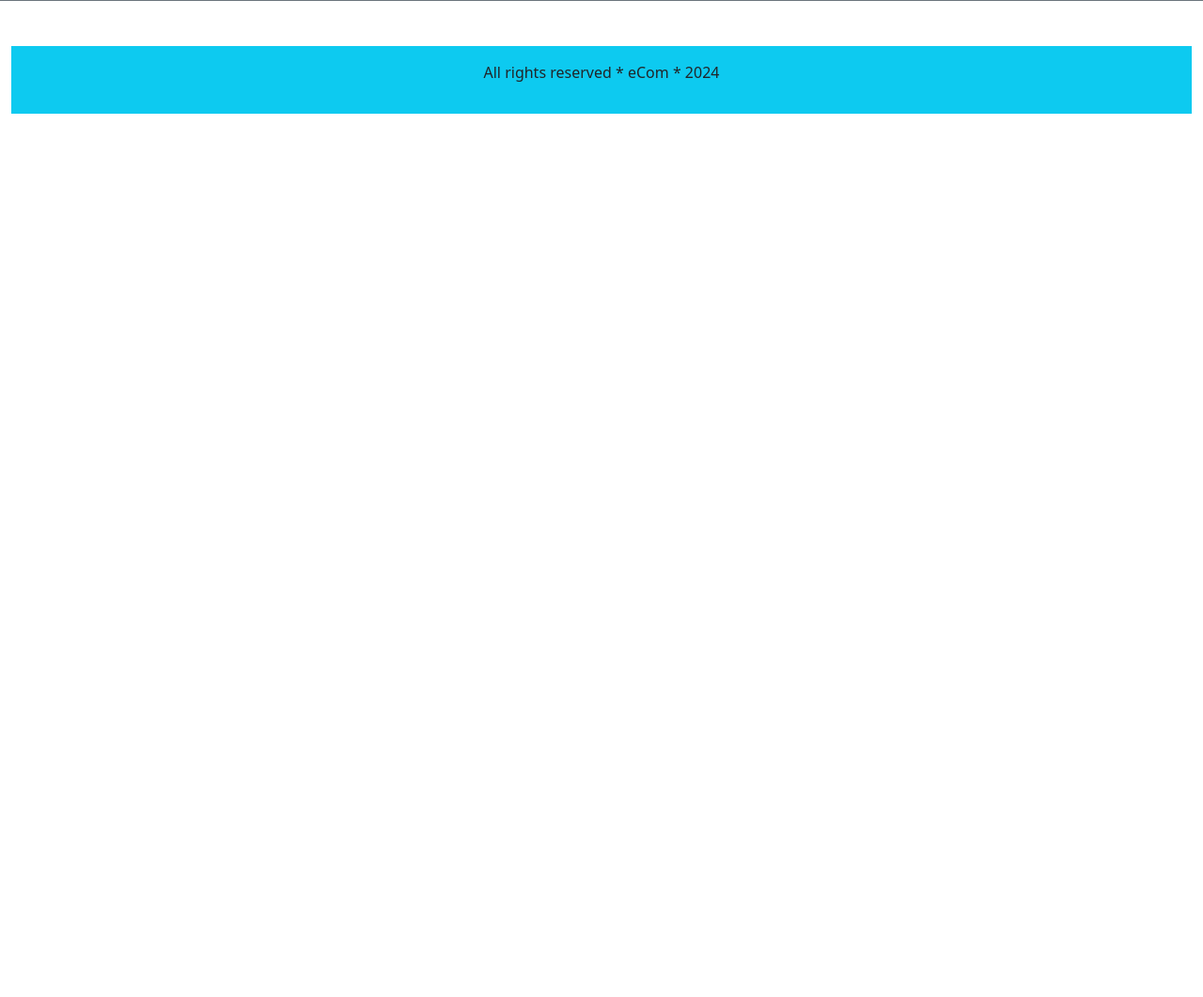
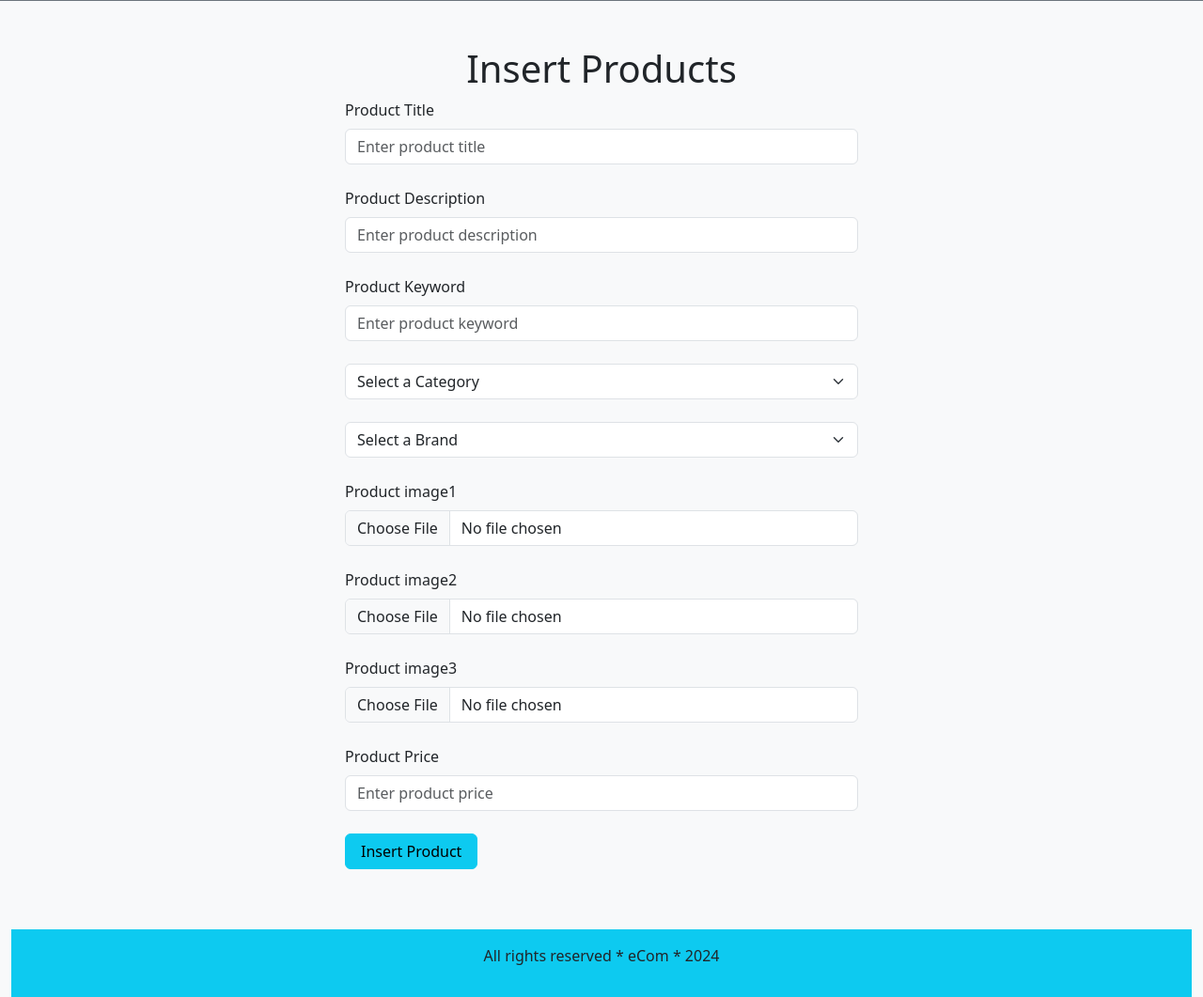
Before and after one commit to rekamakadi/php-ecommerce, a PHP site: page /admin_area/index.php?insert_product in a window 1280 px wide. Shown: the part 240-1301 px from the top of the page at 94% size. Before the commit the page ends 361 px from the top, so only its background shows below. Run offline with PHP 8.4, Linux system fonts and the light colour scheme; data that the repository does not hold is empty; some libraries are stand-ins or nearby versions.

Commit message:
[feat] implement insert_products functionality

```diff
--- a/admin_area/index.php
+++ b/admin_area/index.php
@@ -38,7 +38,7 @@
                     <p class="text-light text-center">Admin Name</p>
                 </div>
                 <div class="button text-center">
-                    <button><a href="" class="nav-link text-light bg-info m-1">Insert Products</a></button>
+                    <button><a href="/admin_area/index.php?insert_product" class="nav-link text-light bg-info m-1">Insert Products</a></button>
                     <button><a href="" class="nav-link text-light bg-info m-1">View Products</a></button>
                     <button><a href="/admin_area/index.php?insert_category" class="nav-link text-light bg-info m-1">Insert Categories</a></button>
                     <button><a href="" class="nav-link text-light bg-info m-1">View Categories</a></button>
@@ -59,6 +59,9 @@
             if (isset($_GET['insert_brand'])) {
                 include('insert_brands.php');
             }
+            if (isset($_GET['insert_product'])) {
+                include('insert_products.php');
+            }
             ?>
         </div>
         <!-- footer -->
--- a/admin_area/insert_products.php
+++ b/admin_area/insert_products.php
@@ -1,5 +1,35 @@
 <?php
 include('../includes/connect.php');
+if (isset($_POST['insert_product'])) {
+    $product_title = $_POST['product_title'];
+    $product_description = $_POST['product_description'];
+    $product_category = $_POST['product_category'];
+    $product_brand = $_POST['product_brand'];
+    $product_price = $_POST['product_price'];
+    $product_keyword = $_POST['product_keyword'];
+    $product_image1 = $_FILES['product_image1']['name'];
+    $product_image2 = $_FILES['product_image2']['name'];
+    $product_image3 = $_FILES['product_image3']['name'];
+    $tmp_image1 = $_FILES['product_image1']['tmp_name'];
+    $tmp_image2 = $_FILES['product_image2']['tmp_name'];
+    $tmp_image3 = $_FILES['product_image3']['tmp_name'];
+    $product_status = true;
+
+    if ($product_title == '' or $product_description == '' or $product_keyword == '' or $product_category == '' or $product_brand == '' or $product_price == '' or $product_image1 == '' or $product_image2 == '' or $product_image3 == '') {
+        echo "<script>alert('Please fill all the available fields')</script>";
+        exit();
+    } else {
+        move_uploaded_file($tmp_image1, "./product_images/$product_image1");
+        move_uploaded_file($tmp_image2, "./product_images/$product_image2");
+        move_uploaded_file($tmp_image3, "./product_images/$product_image3");
+
+        $insert_products = "INSERT INTO products (product_title, product_description, product_keyword, category_id, brand_id, product_image1, product_image2, product_image3, product_price, date, status) VALUES ('$product_title', '$product_description', '$product_keyword', '$product_category', '$product_brand', '$product_image1', '$product_image2', '$product_image3', '$product_price', NOW(), '$product_status')";
+        $result_query = mysqli_query($con, $insert_products);
+        if ($result_query) {
+            echo "<script>alert('Product has been successfully inserted')</script>";
+        }
+    }
+}
 ?>
 
 <!DOCTYPE html>
@@ -44,13 +74,13 @@
                     while ($row = mysqli_fetch_assoc($result_query)) {
                         $category_title = $row['category_title'];
                         $category_id = $row['category_id'];
-                        echo "<option value=''>{$category_title}</option>";
+                        echo "<option value='{$category_id}'>{$category_title}</option>";
                     }
                     ?>
                 </select>
             </div>
             <div class="form-outline mb-4 w-50 m-auto">
-                <select name="product_brands" id="" class="form-select">
+                <select name="product_brand" id="" class="form-select">
                     <option value="">Select a Brand</option>
                     <?php
                     $select_query = 'SELECT * FROM brands';
@@ -58,22 +88,22 @@
                     while ($row = mysqli_fetch_assoc($result_query)) {
                         $brand_title = $row['brand_title'];
                         $brand_id = $row['brand_id'];
-                        echo "<option value=''>{$brand_title}</option>";
+                        echo "<option value='{$brand_id}'>{$brand_title}</option>";
                     }
                     ?>
                 </select>
             </div>
             <div class="form-outline mb-4 w-50 m-auto">
                 <label for="product_image1" class="form-label">Product image1</label>
-                <input type="text" name="product_image1" id="product_image1" class="form-control" required="required">
+                <input type="file" name="product_image1" id="product_image1" class="form-control" required="required">
             </div>
             <div class="form-outline mb-4 w-50 m-auto">
                 <label for="product_image2" class="form-label">Product image2</label>
-                <input type="text" name="product_image2" id="product_image2" class="form-control" required="required">
+                <input type="file" name="product_image2" id="product_image2" class="form-control" required="required">
             </div>
             <div class="form-outline mb-4 w-50 m-auto">
                 <label for="product_image3" class="form-label">Product image3</label>
-                <input type="text" name="product_image3" id="product_image3" class="form-control" required="required">
+                <input type="file" name="product_image3" id="product_image3" class="form-control" required="required">
             </div>
             <div class="form-outline mb-4 w-50 m-auto">
                 <label for="product_price" class="form-label">Product Price</label>
```
Also changed, not shown: admin_area/product_images/logo.webp (added).
